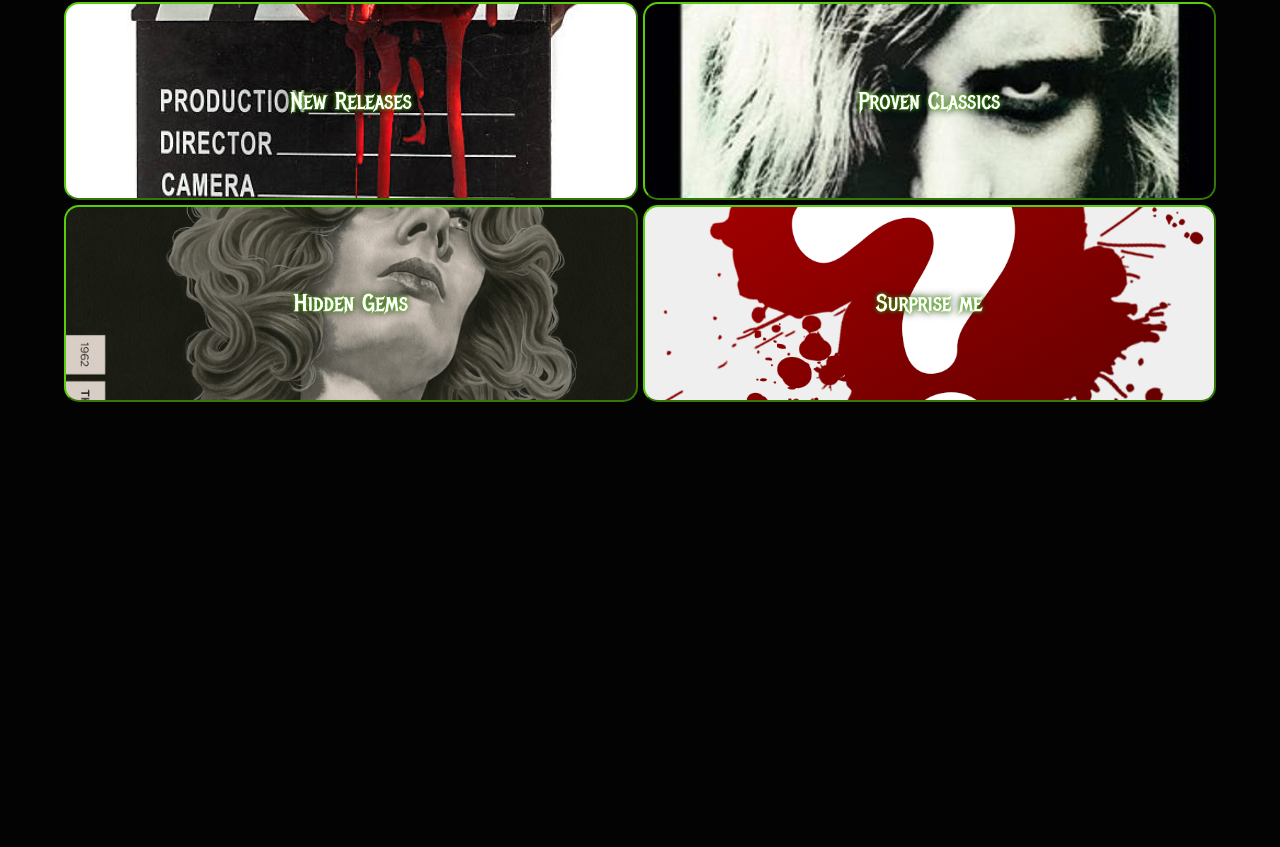
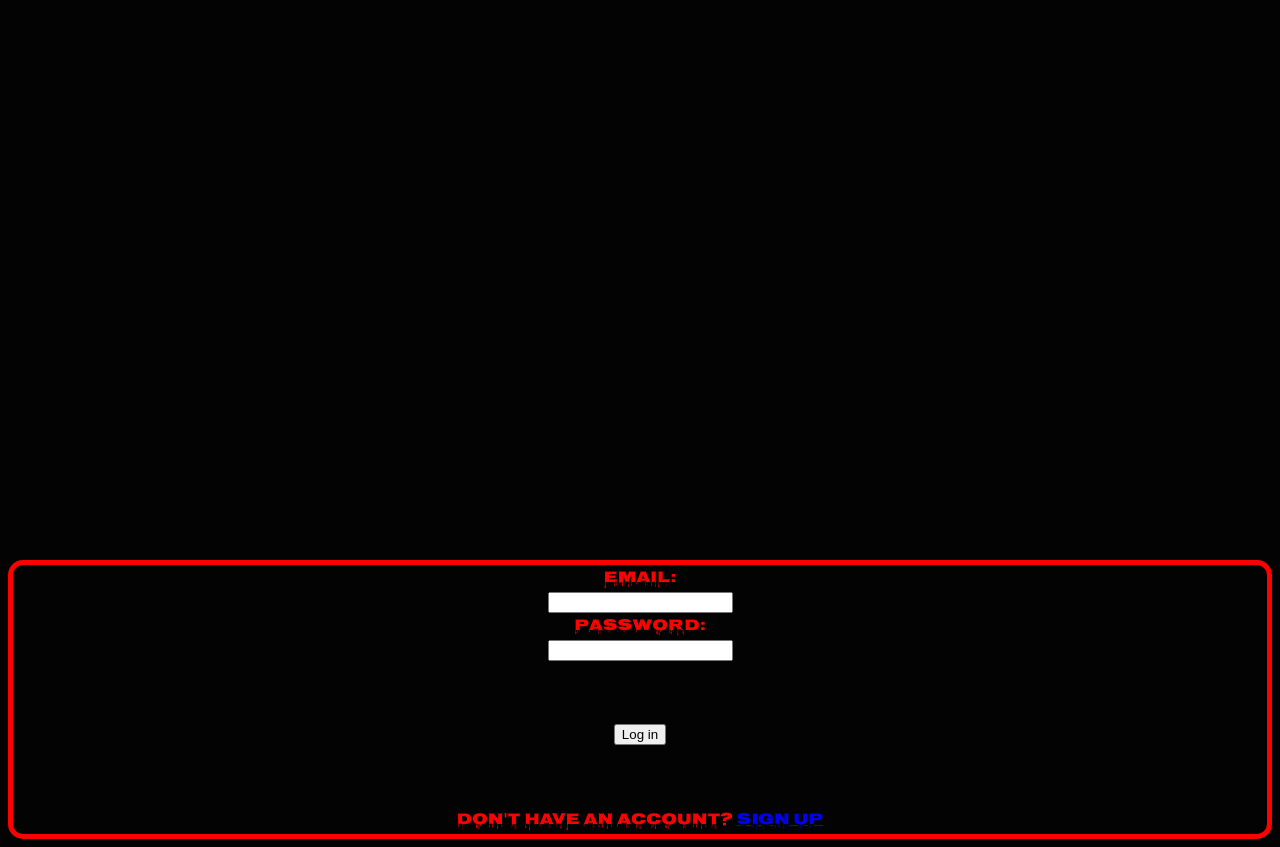
Before and after one commit to wesman1231/Horror-Helper, a React (Vite) app in the folder frontend/: page / in a window 1280 px wide. Shown: the part 198-1045 px from the top of the page. Before the commit the page ends 800 px from the top, so only its background shows below. Built offline with nearby package versions, Linux system fonts and the light colour scheme.

Commit message:
added sign up and login forms

```diff
--- a/frontend/src/App.tsx
+++ b/frontend/src/App.tsx
@@ -6,6 +6,8 @@ import MediaSearch from './pages/mediaSearch';
 import MoviePage from './pages/moviePage';
 import ShowPage from './pages/showPage';
 import Director from './pages/director';
+import Signup from './pages/signup';
+import Login from './pages/login';
 
 import NewReleases from './pages/newReleases';
 import ProvenClassics from './pages/provenClassics';
@@ -20,7 +22,9 @@ function App() {
       <BrowserRouter>
         <Header/>
         <Routes>
-          <Route path="/" element={<Home />} />
+          <Route path="/" element={<Login />} />
+          <Route path="/signup" element={<Signup />} />
+          <Route path="/home" element={<Home />}/>
 
           {/*header routes*/}
           <Route path="/search/:mediaType" element={<MediaSearch />} />
@@ -30,6 +34,7 @@ function App() {
           <Route path="/proven-classics" element={<ProvenClassics />} />
           <Route path="/hidden-gems" element={<HiddenGems />} />
 
+          {/*media routes*/}
           <Route path='/movies/:id' element={<MoviePage/>}/>
           <Route path='/shows/:id' element={<ShowPage/>}/>
           <Route path='/directors/:directorName' element={<Director />}></Route>
--- a/frontend/src/pages/director.tsx
+++ b/frontend/src/pages/director.tsx
@@ -5,8 +5,6 @@ import MovieCard from "../UI-Elements/movieCard";
 import styles from "../pages/pages_css/director.module.css";
 
 export default function Director(){
-
-
     const { directorName } = useParams();
     const [directorMovies, setDirectorMovies] = useState<Movie[]>([]);
     const [directorImage, setDirectorImage] = useState<string>();
@@ -16,7 +14,6 @@ export default function Director(){
 
     useEffect(() => {
         async function getDirectorInfo(){
-
             try{
                 const directorRequest = await fetch(`http://localhost:3000/api/directors/${directorName}`);
                 const directorResponse = await directorRequest.json();
--- /dev/null
+++ b/frontend/src/pages/login.tsx
@@ -0,0 +1,17 @@
+import { Link } from 'react-router';
+import styles from '../pages/pages_css/login.module.css';
+export default function Login(){
+
+
+    return(
+        <div className={styles.loginWrapper}>
+            <label htmlFor="email">Email: </label>
+            <input type="email" name="email"></input>
+            <label htmlFor="password">Password: </label>
+            <input type="password" name="password"></input>
+            <button type='button' className={styles.loginButton}>Log in</button>
+
+            <span>Don't have an account? <Link to='/signup'>Sign up</Link></span>
+        </div>
+    )
+}
--- /dev/null
+++ b/frontend/src/pages/pages_css/login.module.css
@@ -0,0 +1,16 @@
+
+.loginWrapper{
+    display: flex;
+    flex-direction: column;
+    justify-content: center;
+    align-items: center;
+    color: red;
+    border: 5px solid red;
+    border-radius: 15px;
+    margin-top: 50%;
+}
+
+.loginButton{
+    margin-top: 5%;
+    margin-bottom: 5%;
+}
--- /dev/null
+++ b/frontend/src/pages/pages_css/signup.module.css
@@ -0,0 +1,16 @@
+
+.signupWrapper{
+    display: flex;
+    flex-direction: column;
+    justify-content: center;
+    align-items: center;
+    color: red;
+    border: 5px solid red;
+    border-radius: 15px;
+    margin-top: 50%;
+}
+
+.signupButton{
+    margin-top: 5%;
+    margin-bottom: 5%;
+}
--- /dev/null
+++ b/frontend/src/pages/signup.tsx
@@ -0,0 +1,14 @@
+import styles from '../pages/pages_css/signup.module.css'
+
+export default function Signup(){
+
+    return(
+        <div className={styles.signupWrapper}>
+            <label htmlFor="email">Email: </label>
+            <input type="email" name="email"></input>
+            <label htmlFor="password">Password: </label>
+            <input type="password" name="password"></input>
+            <button type='button' className={styles.signupButton}>Sign Up</button>
+        </div>
+    )
+}
--- /dev/null
+++ b/package.json
@@ -0,0 +1,5 @@
+{
+  "dependencies": {
+    "firebase": "^12.7.0"
+  }
+}
```
Also changed, not shown: frontend/src/firebase/firebase.ts (added, +23 -0 lines), frontend/src/hooks/useSignup.ts (added), 2 other files (tests, documents, lock files or other folders).
